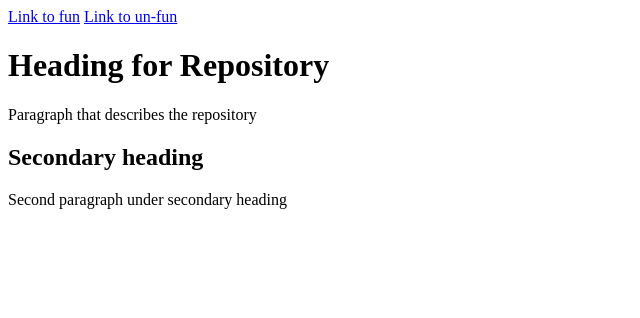
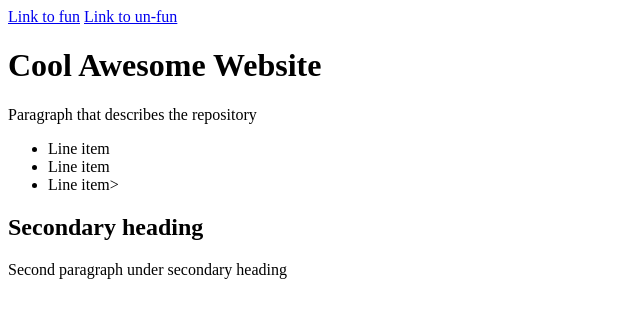
Before and after one commit to Keichoro/p02-git-demo, a plain HTML site: page index.html in a window 1280 px wide. Shown: the whole page, without its empty margins (0-640 px from the left). Drawn offline with Linux system fonts and the light colour scheme.

Commit message:
Changed heading and added unordered list

```diff
--- a/index.html
+++ b/index.html
@@ -12,8 +12,14 @@
 			<a href="#">Link to un-fun</a>
 		</nav>
 
-		<h1>Heading for Repository</h1>
+		<h1>Cool Awesome Website</h1>
 		<p>Paragraph that describes the repository</p>
+
+		<ul>
+			<li>Line item </li>
+			<li>Line item</li>
+			<li>Line item></li>
+		</ul>
 
 		<h2>Secondary heading</h2>
 		<p>Second paragraph under secondary heading</p>
```
